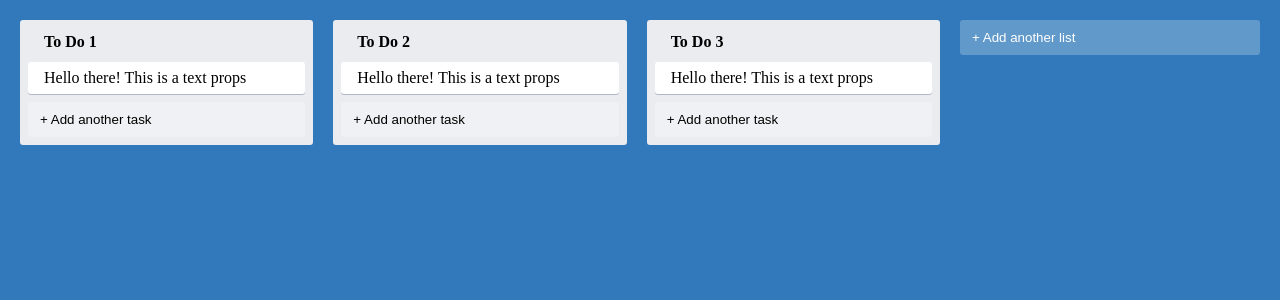
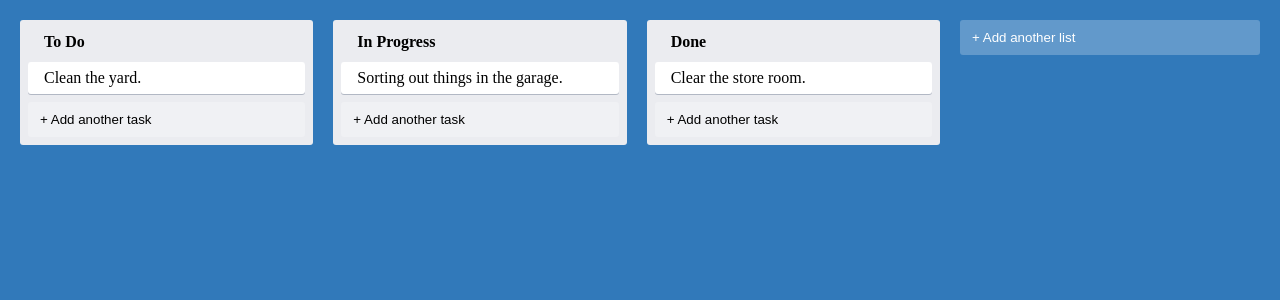
Before and after one commit to yashimwong/trello-clone, a React (Create React App) app: page / in a window 1280 px wide. Shown: the top 300 px of the page. Built offline with nearby package versions, Linux system fonts and the light colour scheme.

Commit message:
Added a data provider using context api.

```diff
--- a/src/App.tsx
+++ b/src/App.tsx
@@ -1,21 +1,17 @@
 import { Column } from "./Column";
-import { Card } from "./Card";
 import { AddNewItem } from "./AddNewItem";
 import { AppContainer } from "./styles";
 import "./reset.css";
+import { useAppState } from "./AppStateContext";
 
 const App = () => {
+  const { state } = useAppState();
+
   return (
     <AppContainer>
-      <Column text="To Do 1">
-        <Card text="Hello there! This is a text props" />
-      </Column>
-      <Column text="To Do 2">
-        <Card text="Hello there! This is a text props" />
-      </Column>
-      <Column text="To Do 3">
-        <Card text="Hello there! This is a text props" />
-      </Column>
+      {state.lists.map((list, idx) => (
+        <Column text={list.text} key={list.id} index={idx} />
+      ))}
       <AddNewItem toggleButtonText="+ Add another list" onAdd={console.log} />
     </AppContainer>
   );
--- /dev/null
+++ b/src/AppStateContext.tsx
@@ -0,0 +1,54 @@
+import React, { createContext, useContext } from "react";
+
+interface List {
+  id: string;
+  text: string;
+  tasks: Task[];
+}
+
+interface Task {
+  id: string;
+  text: string;
+}
+
+interface AppStateContextProps {
+  state: AppState;
+}
+
+const appData: AppState = {
+  lists: [
+    {
+      id: "0",
+      text: "To Do",
+      tasks: [{ id: "c0", text: "Clean the yard." }],
+    },
+    {
+      id: "1",
+      text: "In Progress",
+      tasks: [{ id: "c2", text: "Sorting out things in the garage." }],
+    },
+    {
+      id: "2",
+      text: "Done",
+      tasks: [{ id: "c3", text: "Clear the store room." }],
+    },
+  ],
+};
+
+export interface AppState {
+  lists: List[];
+}
+
+const AppStateContext = createContext<AppStateContextProps>(
+  {} as AppStateContextProps
+);
+
+export const AppStateProvider = ({ children }: React.PropsWithChildren<{}>) => {
+  return (
+    <AppStateContext.Provider value={{ state: appData }}>
+      {children}
+    </AppStateContext.Provider>
+  );
+};
+
+export const useAppState = () => useContext(AppStateContext);
--- a/src/Column.tsx
+++ b/src/Column.tsx
@@ -1,19 +1,26 @@
 import React from "react";
 import { AddNewItem } from "./AddNewItem";
+import { useAppState } from "./AppStateContext";
+import { Card } from "./Card";
 import { ColumnContainer, ColumnTitle } from "./styles";
 
 interface ColumnProps {
   text: string;
+  index: number;
 }
 
 export const Column = ({
   text,
-  children,
+  index,
 }: React.PropsWithChildren<ColumnProps>) => {
+  const { state } = useAppState();
+
   return (
     <ColumnContainer>
       <ColumnTitle>{text}</ColumnTitle>
-      {children}
+      {state.lists[index].tasks.map((task) => (
+        <Card text={task.text} key={task.id} />
+      ))}
       <AddNewItem
         toggleButtonText="+ Add another task"
         onAdd={console.log}
--- a/src/index.tsx
+++ b/src/index.tsx
@@ -2,10 +2,13 @@ import React from "react";
 import ReactDOM from "react-dom";
 import "./index.css";
 import App from "./App";
+import { AppStateProvider } from "./AppStateContext";
 
 ReactDOM.render(
   <React.StrictMode>
-    <App />
+    <AppStateProvider>
+      <App />
+    </AppStateProvider>
   </React.StrictMode>,
   document.getElementById("root")
 );
```
